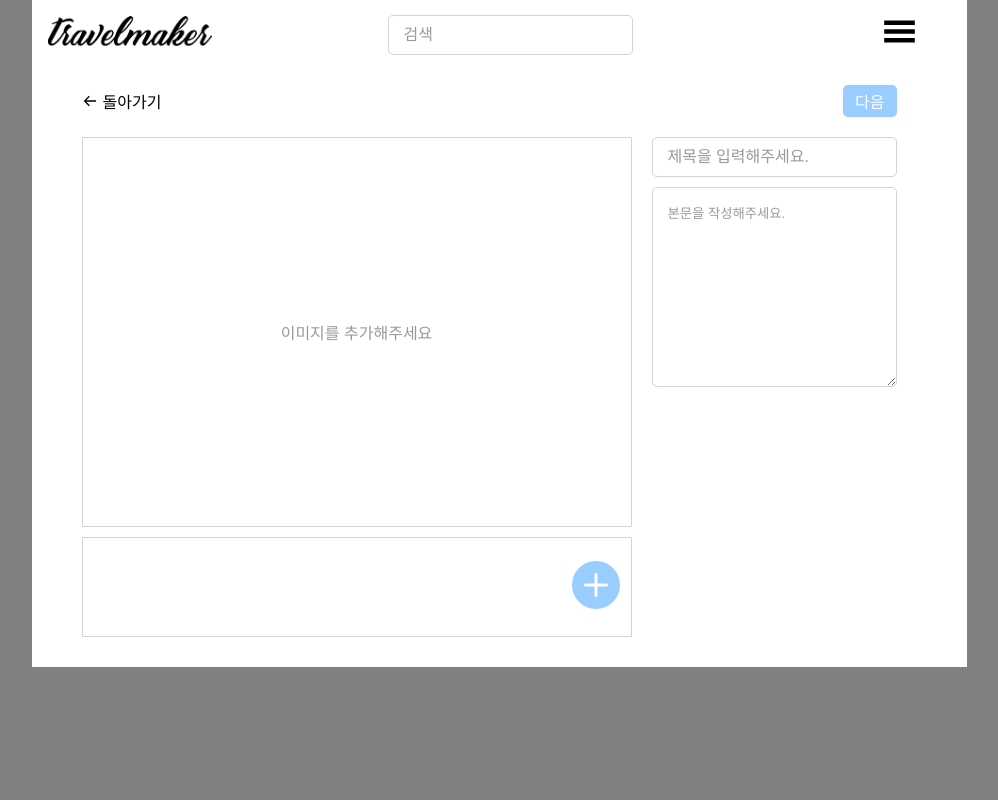
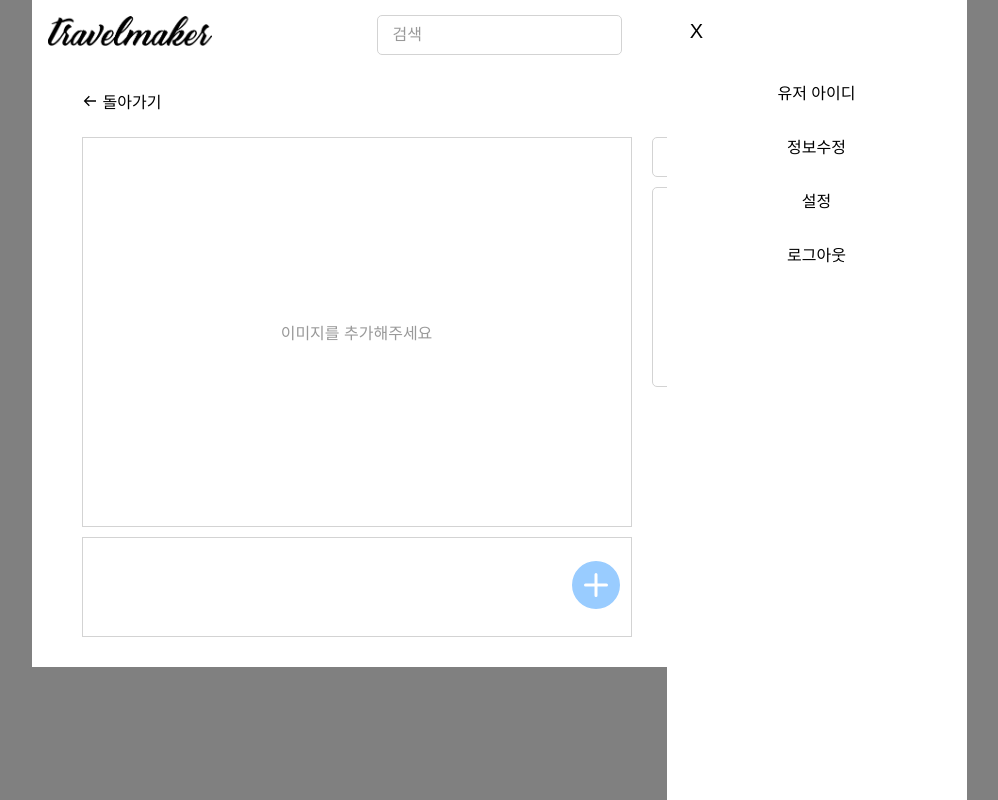
Before and after one commit to jhoon9494/travel_maker, a React (Create React App) app: page /upload in a window 1280 px wide. Both pictures are taken after a click on the button 1040 px from the left and 32 px from the top of the page. Shown: the whole page, without its empty margins (141-1139 px from the left). Built offline with nearby package versions, Linux system fonts and the light colour scheme.

Commit message:
Feat: 햄버거바 컴포넌트 구현 (각 페이지 링크 및 api 연결 X)

```diff
--- a/src/components/organism/Navbar.tsx
+++ b/src/components/organism/Navbar.tsx
@@ -2,10 +2,15 @@ import { useState, FormEvent } from 'react';
 import { Link } from 'react-router-dom';
 import styled from 'styled-components';
 import Input from 'components/atoms/Input';
+import SideBar from 'components/organism/SideBar';
 import { GiHamburgerMenu } from 'react-icons/gi';
 
 function Navbar() {
+  // 검색 부분
   const [search, setSearch] = useState<string>('');
+
+  // 햄버거바 부분
+  const [sideOpen, setSideOpen] = useState(false);
 
   const handleSearch = (event: FormEvent<HTMLFormElement>) => {
     event.preventDefault();
@@ -17,9 +22,6 @@ function Navbar() {
     }
   };
 
-  const handleBurgerBar = () => {
-    console.log(1);
-  };
   return (
     <Container>
       <Link to="/">
@@ -35,9 +37,10 @@ function Navbar() {
           size="medium"
         />
       </form>
-      <MenuBtn onClick={handleBurgerBar}>
-        <HamburgerMenu />
+      <MenuBtn onClick={() => setSideOpen(true)}>
+        <HamburgerIcon />
       </MenuBtn>
+      <SideBar open={sideOpen} setOpen={setSideOpen} />
     </Container>
   );
 }
@@ -47,13 +50,16 @@ export default Navbar;
 const Container = styled.div`
   display: flex;
   align-items: center;
-  justify-content: space-between;
   height: 65px;
   background-color: white;
+  position: relative;
 
   > form {
-    flex-grow: 1;
-    margin-left: 160px;
+    margin: 0 auto;
+  }
+
+  > a {
+    position: absolute;
   }
 `;
 
@@ -64,10 +70,11 @@ const Logo = styled.img`
 `;
 
 const MenuBtn = styled.button`
-  margin-right: 50px;
+  position: absolute;
+  right: 20px;
 `;
 
-const HamburgerMenu = styled(GiHamburgerMenu)`
+const HamburgerIcon = styled(GiHamburgerMenu)`
   width: 35px;
   height: 35px;
 `;
--- /dev/null
+++ b/src/components/organism/SideBar.tsx
@@ -0,0 +1,56 @@
+import styled from 'styled-components';
+import { Dispatch, SetStateAction } from 'react';
+import { Link } from 'react-router-dom';
+
+interface IProps {
+  open: boolean;
+  setOpen: Dispatch<SetStateAction<boolean>>;
+}
+
+function SideBar({ open, setOpen }: IProps) {
+  return (
+    <Container open={open}>
+      <CloseBtn onClick={() => setOpen(false)}>X</CloseBtn>
+      <LinkWrapper>
+        {/* TODO 각 페이지 제작 후 link 및 api 연결시키기 */}
+        <div>유저 아이디</div>
+        <div>정보수정</div>
+        <div>설정</div>
+        <div>로그아웃</div>
+      </LinkWrapper>
+    </Container>
+  );
+}
+
+export default SideBar;
+
+const Container = styled.div<{ open: boolean }>`
+  width: ${({ open }) => (open ? 300 : 200)}px;
+  height: 100vh;
+  visibility: ${({ open }) => (open ? 'visible' : 'hidden')};
+  opacity: ${({ open }) => (open ? '1' : '0')};
+  background-color: white;
+  position: absolute;
+  top: 0;
+  right: 0;
+  z-index: 999;
+  transition: all 0.2s ease;
+  display: flex;
+  flex-direction: column;
+  padding: 20px;
+`;
+
+const CloseBtn = styled.button`
+  width: 20px;
+  height: 20px;
+  font-size: 20px;
+`;
+
+const LinkWrapper = styled.div`
+  margin-top: 40px;
+  text-align: center;
+  //TODO Link로 바꿔줘야함
+  > div {
+    margin-bottom: 30px;
+  }
+`;
```
